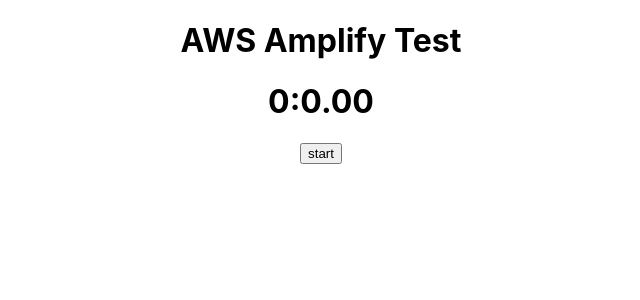
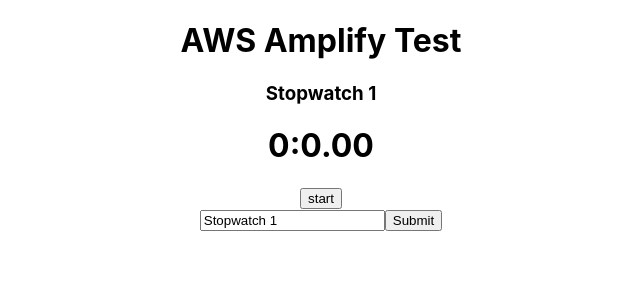
Before and after one commit to jaitken/multitimer, a React (Create React App) app: page / in a window 1280 px wide. Shown: the top 300 px of the page, without its empty margins (319-959 px from the left). Built offline with nearby package versions, Linux system fonts and the light colour scheme.

Commit message:
added ability to label your stopwatch

```diff
--- a/src/App.js
+++ b/src/App.js
@@ -5,7 +5,7 @@
   return (
     <div className="App">
       <h1>AWS Amplify Test</h1>
-      <Stopwatch/>
+      <Stopwatch message="1"/>
     </div>
   );
 }
--- a/src/Components/Stopwatch.jsx
+++ b/src/Components/Stopwatch.jsx
@@ -1,9 +1,10 @@
 import React from 'react';
 
 class Stopwatch extends React.Component{
-    constructor(){
-        super();
+    constructor(props){
+        super(props);
         this.state = {
+            name: "Stopwatch "+ this.props.message,
             time: 0,
             isOn: false,
             start: 0
@@ -11,6 +12,17 @@
         this.startTimer = this.startTimer.bind(this)
         this.stopTimer = this.stopTimer.bind(this)
         this.resetTimer = this.resetTimer.bind(this)
+        this.handleInput = this.handleInput.bind(this)
+    }
+
+
+    handleInput(event){
+        this.setState({name:event.target.value})
+    }
+
+    handleSubmit(event) {
+        alert('A name was submitted: ' + this.state.value);
+        event.preventDefault();
     }
 
     startTimer() {
@@ -45,15 +57,20 @@
         let reset = (this.state.time === 0 || this.state.isOn) ? null : <button onClick={this.resetTimer}>reset</button>
 
         let seconds = (this.state.time/1000%60).toFixed(2);
-        let mins = Math.floor(this.state.time/1000/60)
+        let mins = Math.floor(this.state.time/1000/60);
 
         return(
           <div>
+          <h3>{this.state.name}</h3>
           <h1>{mins}:{seconds}</h1>
           {start}
           {resume}
           {stop}
           {reset}
+          <form onSubmit={this.handleSubmit}>
+                <input type="text" value={this.state.name} onChange={this.handleInput} />
+                <input type="submit" value="Submit"/>
+            </form>
         </div>
       )
     }
```
